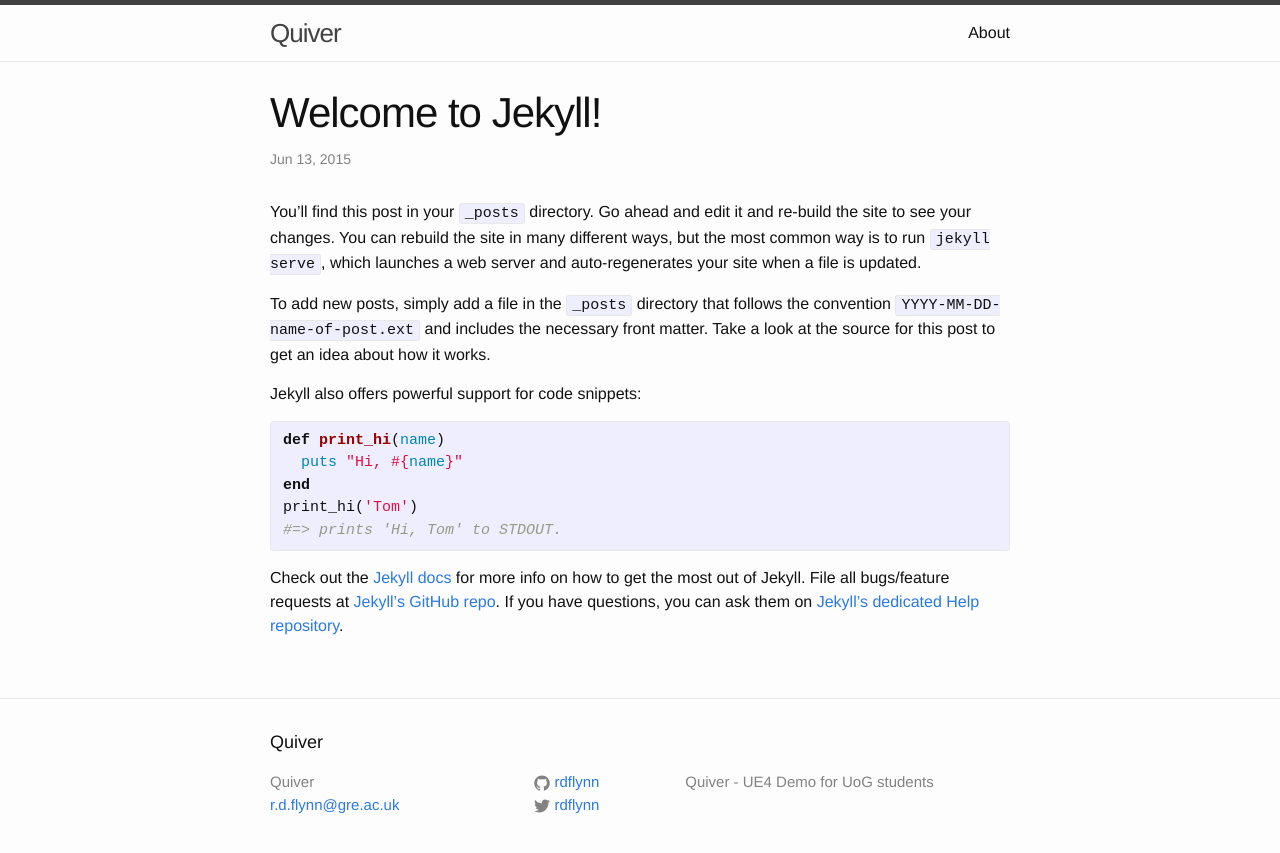
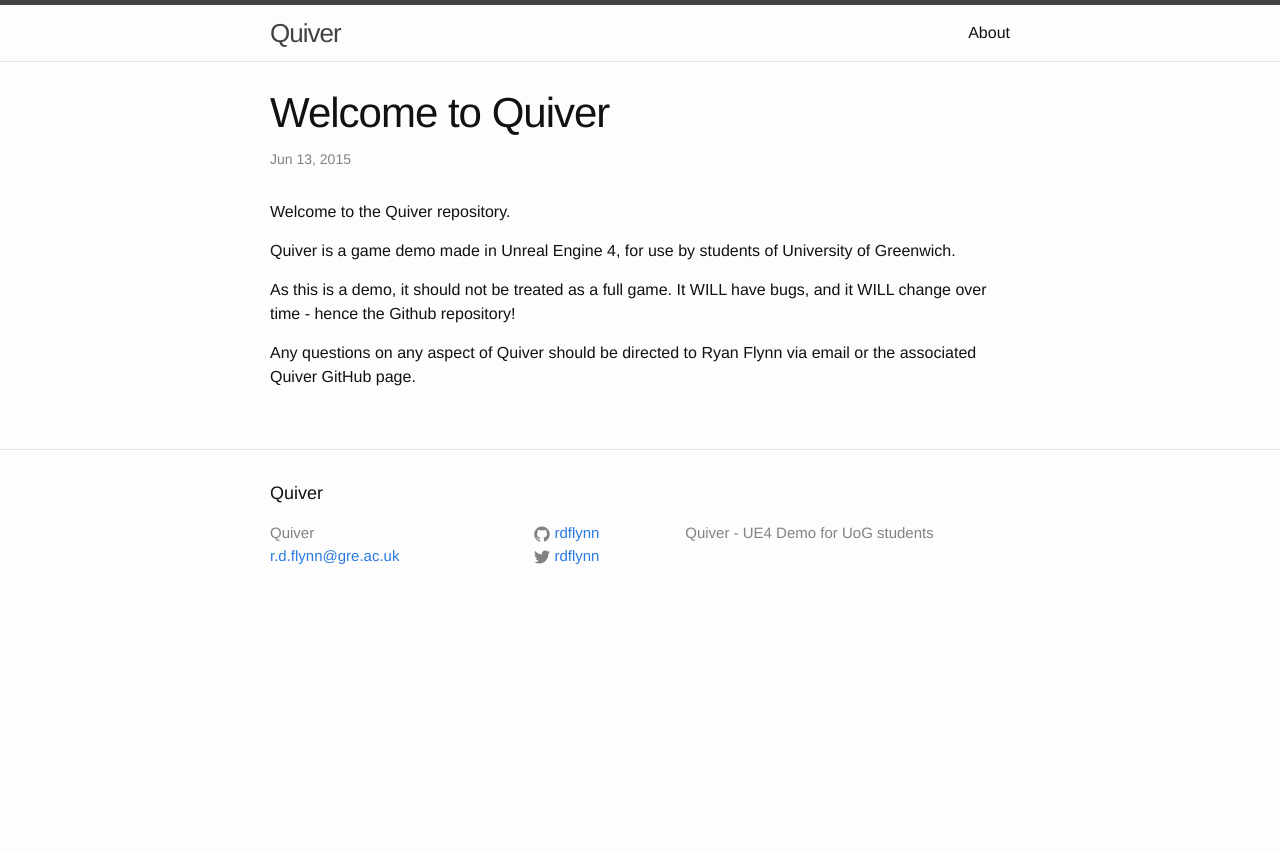
Before and after one commit to rdflynn/Quiver, a Jekyll site: the page built from _posts/2015-06-13-welcome-to-jekyll.markdown, in a window 1280 px wide. Shown: the top 853 px of the page. Built offline with Jekyll 4.4.1, drawn with Linux system fonts in a browser that asks for light colours; Markdown is read by kramdown in place of the engine named in the settings.

Commit message:
Updated first post

```diff
--- a/_posts/2015-06-13-welcome-to-jekyll.markdown
+++ b/_posts/2015-06-13-welcome-to-jekyll.markdown
@@ -1,25 +1,13 @@
 ---
 layout: post
-title:  "Welcome to Jekyll!"
+title:  "Welcome to Quiver"
 date:   2015-06-13 17:05:53
-categories: jekyll update
+categories: quiver update
 ---
-You’ll find this post in your `_posts` directory. Go ahead and edit it and re-build the site to see your changes. You can rebuild the site in many different ways, but the most common way is to run `jekyll serve`, which launches a web server and auto-regenerates your site when a file is updated.
+Welcome to the Quiver repository.
 
-To add new posts, simply add a file in the `_posts` directory that follows the convention `YYYY-MM-DD-name-of-post.ext` and includes the necessary front matter. Take a look at the source for this post to get an idea about how it works.
+Quiver is a game demo made in Unreal Engine 4, for use by students of University of Greenwich.
 
-Jekyll also offers powerful support for code snippets:
+As this is a demo, it should not be treated as a full game. It WILL have bugs, and it WILL change over time - hence the Github repository!
 
-{% highlight ruby %}
-def print_hi(name)
-  puts "Hi, #{name}"
-end
-print_hi('Tom')
-#=> prints 'Hi, Tom' to STDOUT.
-{% endhighlight %}
-
-Check out the [Jekyll docs][jekyll] for more info on how to get the most out of Jekyll. File all bugs/feature requests at [Jekyll’s GitHub repo][jekyll-gh]. If you have questions, you can ask them on [Jekyll’s dedicated Help repository][jekyll-help].
-
-[jekyll]:      http://jekyllrb.com
-[jekyll-gh]:   https://github.com/jekyll/jekyll
-[jekyll-help]: https://github.com/jekyll/jekyll-help
+Any questions on any aspect of Quiver should be directed to Ryan Flynn via email or the associated Quiver GitHub page.
```
